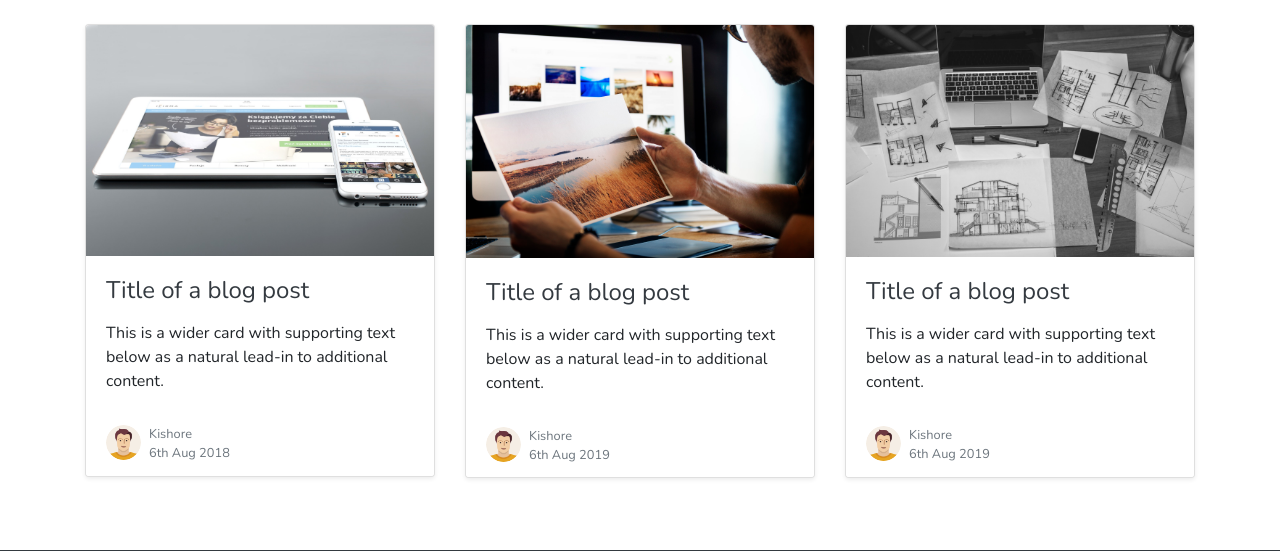
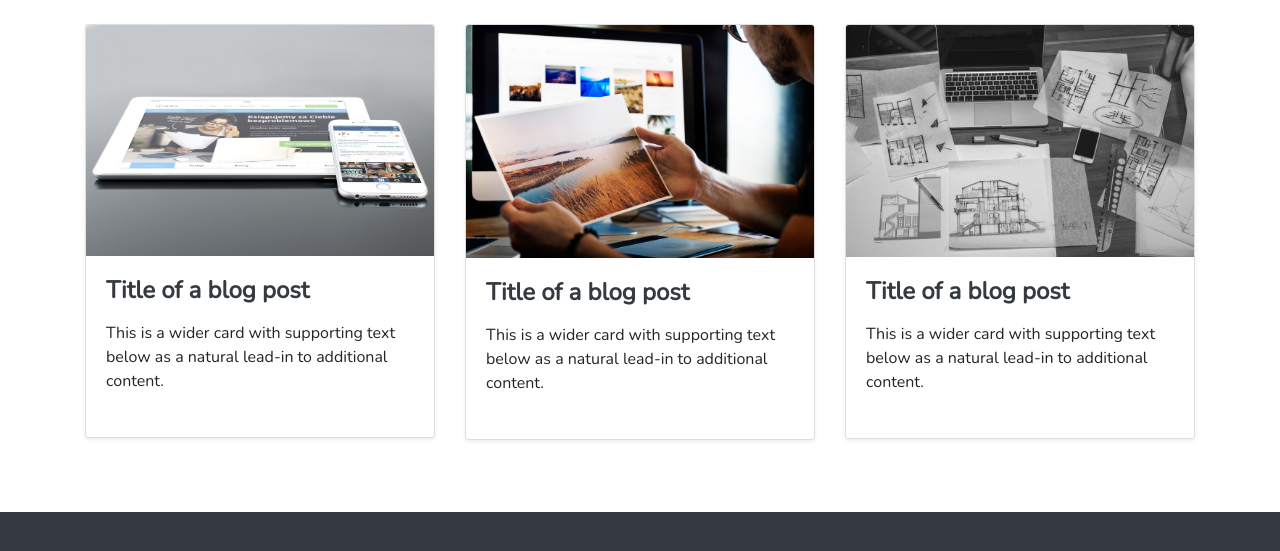
Before and after one commit to odipixel/fixr-landing, a website: page index.html in a window 1280 px wide. Shown: the part 2506-3057 px from the top of the page. Drawn offline with nearby package versions, Linux system fonts and the light colour scheme.

Commit message:
styles added

```diff
--- a/index.html
+++ b/index.html
@@ -278,20 +278,16 @@
               <div class="card mb-4 shadow-sm">
                 <img class="card-img-top" src="images/jelly-pro-3.jpg"  alt="">
                 <div class="card-body">
-                  <a href="#">
-                    <h4 class="card-title mb-3 text-dark">Title of a blog post</h4>
+                  <h4 class="card-title mb-3 text-dark">
+                  <a href="#" class="text-decoration-none text-dark font-weight-bold">
+                    Title of a blog post
                   </a>
+                </h4>
                   <p class="card-text">This is a wider card with supporting text below as a natural lead-in to additional content. </p>
 
                 </div>
                  <div class="card-footer text-muted border-0 bg-white">
-                    <div class="media">
-                      <img class="mr-2 rounded-circle" src="images/avatar.png" style="height:35px;width:35px;" alt="">
-                      <div class="media-body">
-                       <small class="d-block">Kishore</small>
-                       <small class="d-block">6th Aug 2018</small>
-                      </div>
-                    </div>
+
                   </div>
               </div>
             </div>
@@ -299,20 +295,16 @@
              <div class="card mb-4 shadow-sm">
                 <img class="card-img-top" src="images/jelly-pro-2.jpeg"  alt="">
                 <div class="card-body">
-                  <a href="#">
-                    <h4 class="card-title mb-3 text-dark">Title of a blog post</h4>
+                  <h4 class="card-title mb-3 text-dark">
+                    <a href="#" class="text-decoration-none text-dark font-weight-bold">
+                    Title of a blog post
                   </a>
+                  </h4>
                   <p class="card-text">This is a wider card with supporting text below as a natural lead-in to additional content. </p>
 
                 </div>
                  <div class="card-footer text-muted border-0 bg-white">
-                    <div class="media">
-                      <img class="mr-2 rounded-circle" src="images/avatar.png" style="height:35px;width:35px;" alt="">
-                      <div class="media-body">
-                       <small class="d-block">Kishore</small>
-                       <small class="d-block">6th Aug 2019</small>
-                      </div>
-                    </div>
+
                   </div>
               </div>
             </div>
@@ -320,20 +312,16 @@
              <div class="card mb-4 shadow-sm">
                 <img class="card-img-top" src="images/jelly-pro-1.jpeg"  alt="">
                 <div class="card-body">
-                  <a href="#" class="text-dark">
-                    <h4 class="card-title mb-3">Title of a blog post</h4>
+                  <h4 class="card-title mb-3 text-dark">
+                    <a href="#" class="text-decoration-none text-dark font-weight-bold">
+                   Title of a blog post
                   </a>
+                  </h4>
                   <p class="card-text">This is a wider card with supporting text below as a natural lead-in to additional content. </p>
 
                 </div>
                  <div class="card-footer text-muted border-0 bg-white">
-                    <div class="media">
-                      <img class="mr-2 rounded-circle" src="images/avatar.png" style="height:35px;width:35px;" alt="">
-                      <div class="media-body">
-                       <small class="d-block">Kishore</small>
-                       <small class="d-block">6th Aug 2019</small>
-                      </div>
-                    </div>
+
                   </div>
               </div>
             </div>
@@ -345,7 +333,7 @@
                 <div class="container">
                     <div class="row">
                         <div class="col-12 col-md-3">
-                            <h3>Jelly</h3>
+                            <h3>Fixr</h3>
                             <small class="d-block text-muted">&copy; 2018-2019</small>
                             <small class="text-muted">All Rights Reserved.</small>
                         </div>
--- a/package.json
+++ b/package.json
@@ -6,7 +6,6 @@
   "scripts": {
     "test": "echo \"Error: no test specified\" && exit 1",
     "start": "node app.js"
-
   },
   "repository": {
     "type": "git",
```
Also changed, not shown: 1 other file.
